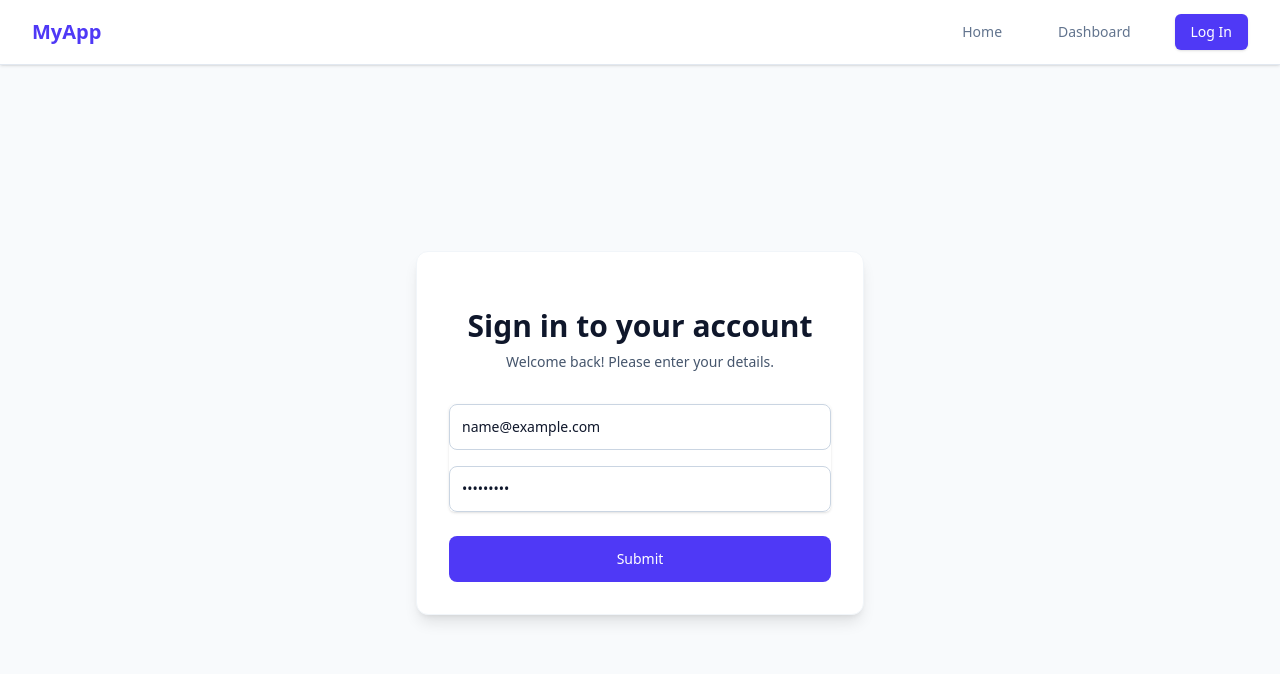
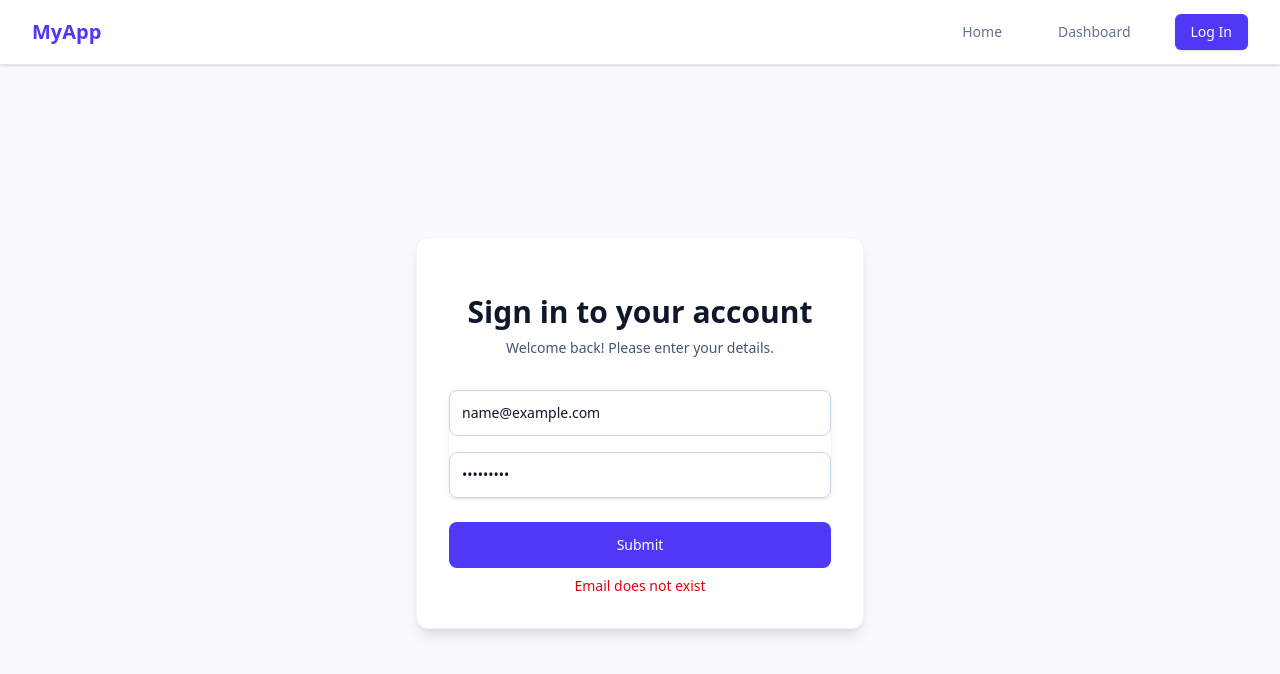
Before and after one commit to ALpolymer/basic-auth, a React (Vite) app: page /login in a window 1280 px wide. Both pictures are taken after typing "name@example.com", "Sample123" into the empty fields and a click on the button "Submit". Shown: the top 674 px of the page. Built offline with nearby package versions, Linux system fonts and the light colour scheme.

Commit message:
feat(login page): implemented fakeAuth

```diff
--- a/src/components/LoginPage.tsx
+++ b/src/components/LoginPage.tsx
@@ -7,6 +7,7 @@ const LoginPage = () => {
     const {
         register,
         handleSubmit,
+        setError,
         formState: { errors, isSubmitting },
     } = useForm<UserData>();
 
@@ -14,8 +15,11 @@ const LoginPage = () => {
         try {
             const token = await fakeAuth(data)
             console.log("Login Successful",token)
+            localStorage.setItem("token", token)
         } catch (e) {
-            console.log("Login Failed", e);
+            setError("root", {
+                message: (e as Error).message,
+            })
         }
     }
 
@@ -67,7 +71,7 @@ const LoginPage = () => {
                         </div>
                     </div>
 
-                    <div>
+                    <div className="flex flex-col items-center justify-center gap-2">
                         <button
                             type="submit"
                             disabled={isSubmitting}
@@ -75,7 +79,9 @@ const LoginPage = () => {
                         >
                             {isSubmitting ? "Loading..." : "Submit"}
                         </button>
+                        {errors.root && (<p className="text-red-600 text-sm">{errors.root.message}</p>)}
                     </div>
+
                 </form>
             </div>
         </div>
```
